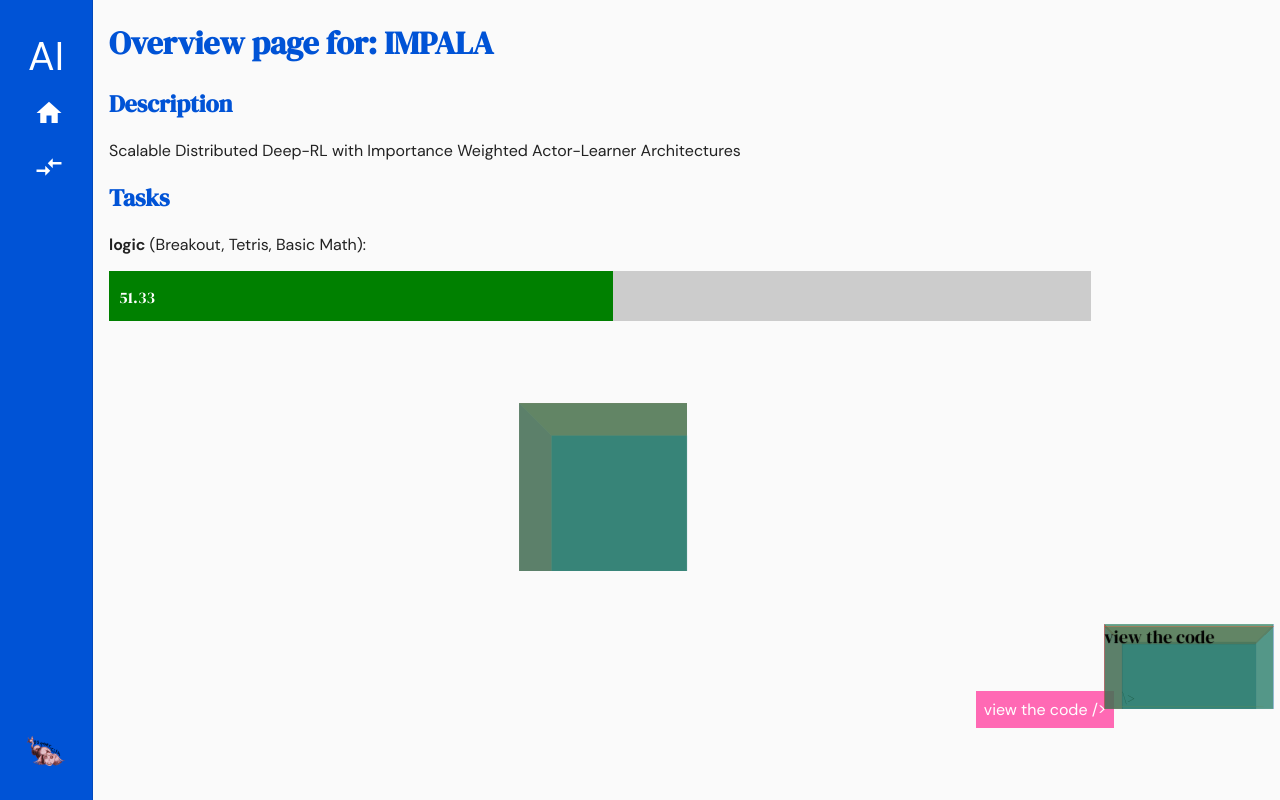
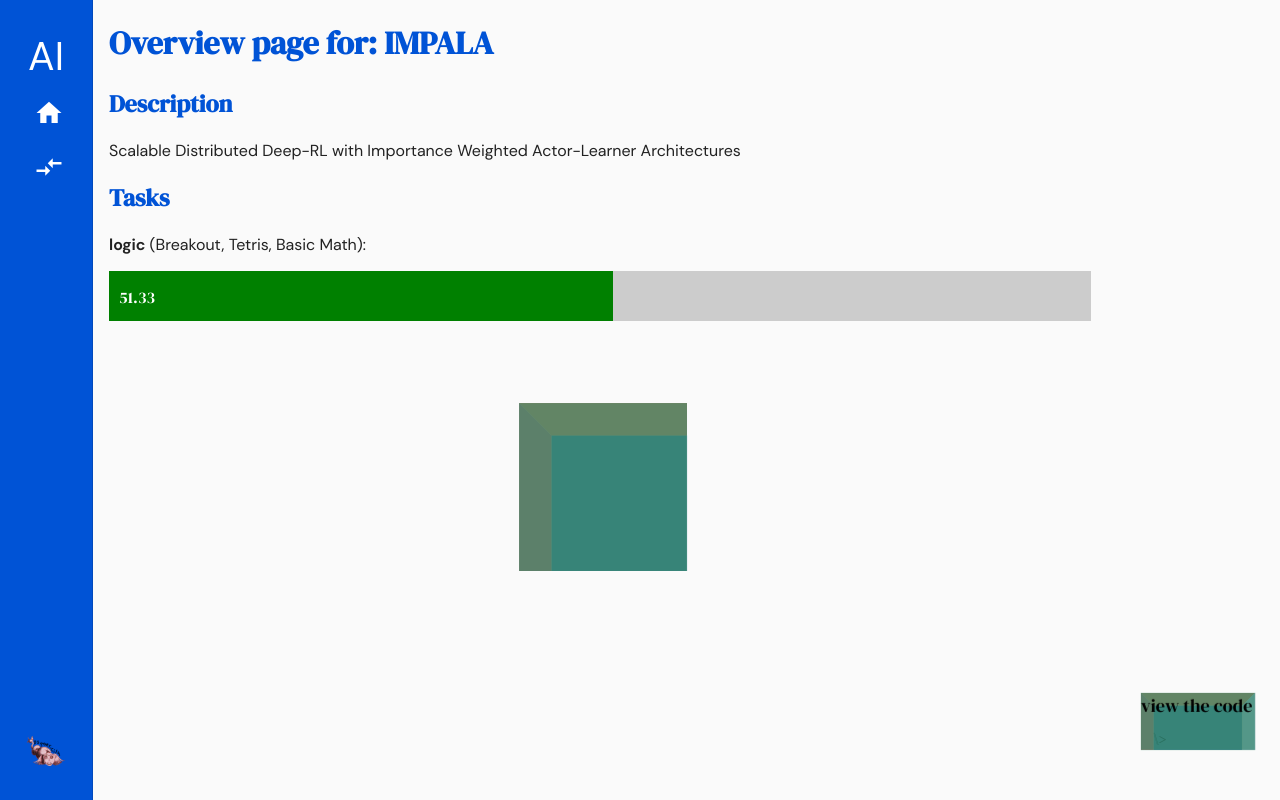
Before and after one commit to mandarini/ai-showcase, an Angular app: page /agent/1 in a window 1280 px wide. Built offline with nearby package versions, Linux system fonts and the light colour scheme.

Commit message:
github link cube

```diff
--- a/src/app/app.component.html
+++ b/src/app/app.component.html
@@ -31,26 +31,17 @@
 
 <div class="social-links">
   <div
-    class="github-link"
+    id="wrapper2"
     role="link"
     tabindex="0"
     (click)="goToURL('https://github.com/mandarini/ai-showcase')"
   >
-    view the code />
-  </div>
-  <div id="wrapper2">
     <div class="cube">
-      <!--Front-->
       <div>view the code</div>
-      <!--Back-->
       <div>/></div>
-      <!--Left-->
       <div></div>
-      <!--Right-->
       <div></div>
-      <!--Top-->
       <div></div>
-      <!--Bottom-->
       <div></div>
     </div>
   </div>
--- a/src/app/app.component.scss
+++ b/src/app/app.component.scss
@@ -58,41 +58,29 @@ mat-sidenav-container {
 .social-links {
   z-index: 3;
   position: absolute;
-  bottom: 16px;
-  right: 16px;
+  bottom: 0px;
+  right: 32px;
   display: flex;
   flex-direction: row;
   align-items: center;
   justify-content: center;
-  .github-link {
-    font-family: "Deepmind Sans";
-    cursor: pointer;
-    background-color: hotpink;
-    color: white;
-    padding: 8px;
-  }
-
-  .github-link:hover {
-    background-color: white;
-    color: hotpink;
-  }
-}
 
   #wrapper2 {
-  width: 150px;
-  height: 150px;
-  perspective: 300px;
-  -webkit-perspective: 300px;
+    cursor: pointer;
+    width: 100px;
+    height: 100px;
+    perspective: 200px;
+    -webkit-perspective: 200px;
     margin: 0px auto;
   }
 
   .cube {
     position: relative;
-  width: 150px;
-  height: 75px;
+    width: 100px;
+    height: 50px;
     transform-style: preserve-3d;
     transform: rotateY(0deg) rotatex(0deg);
-  transition: 300ms ease-in;
+    transition: 200ms ease-in;
   }
 
   .cube:hover {
@@ -101,41 +89,42 @@ mat-sidenav-container {
 
   .cube div {
     position: absolute;
-  width: 150px;
-  height: 75px;
+    width: 100px;
+    height: 50px;
     background: rgba(0, 0, 0, 0.1);
   }
 
   .cube div:nth-child(1) {
-  transform: translateZ(35px);
+    transform: translateZ(25px);
     background: #237a57b4;
   }
 
   .cube div:nth-child(2) {
-  transform: rotateX(180deg) translateZ(35px);
+    transform: rotateX(180deg) translateZ(25px);
     background: #0059a793;
   }
 
   .cube div:nth-child(3) {
-  width: 75px;
-  height: 75px;
-  transform: rotateY(-90deg) translateZ(37px);
+    width: 50px;
+    height: 50px;
+    transform: rotateY(-90deg) translateZ(25px);
     background: #da445394;
   }
 
   .cube div:nth-child(4) {
-  width: 75px;
-  height: 75px;
-  transform: rotateY(90deg) translateZ(112px);
+    width: 50px;
+    height: 50px;
+    transform: rotateY(90deg) translateZ(75px);
     background: #a8c1ff8c;
   }
 
   .cube div:nth-child(5) {
-  transform: rotateX(90deg) translateZ(35px);
+    transform: rotateX(90deg) translateZ(25px);
     background: #fc4b1a83;
   }
 
   .cube div:nth-child(6) {
-  transform: rotateX(-90deg) translateZ(35px);
+    transform: rotateX(-90deg) translateZ(25px);
     background: #f7b63393;
   }
+}
```
Lines whose indentation alone changed are shown as unchanged.
